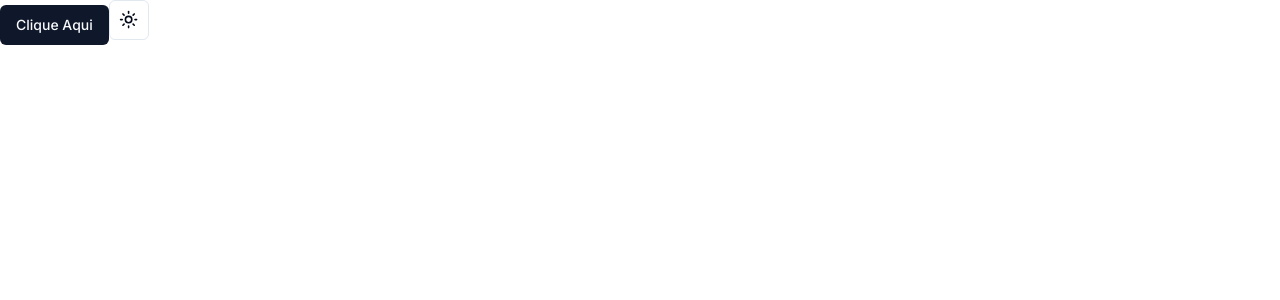
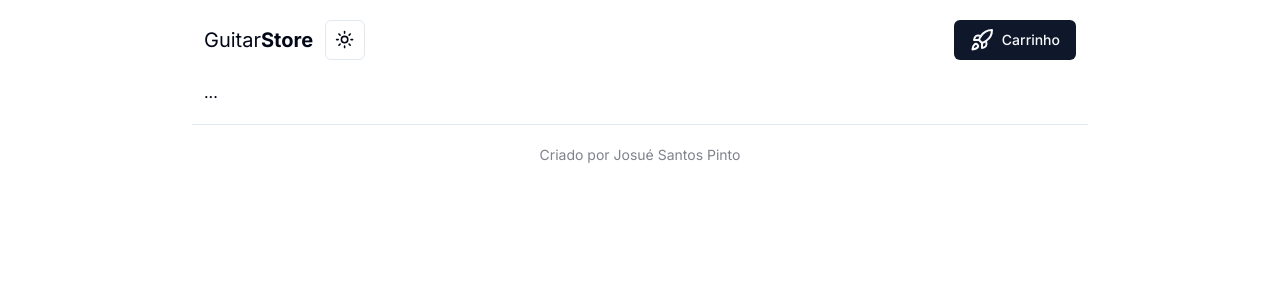
Before and after one commit to Josue-Santos-Pinto/GuitarStore-Web, a Next.js app: page / in a window 1280 px wide. Shown: the top 300 px of the page. Built offline with nearby package versions, Linux system fonts and the light colour scheme.

Commit message:
create header, footer and cart button

```diff
--- a/package.json
+++ b/package.json
@@ -9,7 +9,9 @@
     "lint": "next lint"
   },
   "dependencies": {
+    "@radix-ui/react-dialog": "^1.0.5",
     "@radix-ui/react-dropdown-menu": "^2.0.6",
+    "@radix-ui/react-separator": "^1.0.3",
     "@radix-ui/react-slot": "^1.0.2",
     "class-variance-authority": "^0.7.0",
     "clsx": "^2.1.0",
--- a/src/app/page.tsx
+++ b/src/app/page.tsx
@@ -1,11 +1,15 @@
+import { Footer } from "@/components/footer"
+import { Header } from "@/components/header"
 import { ThemeToggle } from "@/components/theme-toggle"
-import { Button } from "@/components/ui/button"
 
 const Page = () => {
   return (
-    <div>
-      <Button>Clique Aqui</Button>
-      <ThemeToggle />
+    <div className="w-full max-w-4xl m-auto">
+      <Header />
+      <div className="mx-3">
+        ...
+      </div>
+      <Footer />
     </div>
   )
 }
--- /dev/null
+++ b/src/components/cart/sidebar.tsx
@@ -0,0 +1,39 @@
+import { Sheet, SheetContent, SheetHeader, SheetTitle, SheetTrigger } from "@/components/ui/sheet"
+import { Button } from "@/components/ui/button"
+import { RocketIcon } from "lucide-react"
+import { Separator } from "@/components/ui/separator"
+
+export const CartSidebar = () => {
+    return (
+        <Sheet>
+            <SheetTrigger>
+                <Button>
+                    <RocketIcon className="mr-2" />
+                    <p>Carrinho</p>
+                </Button>
+            </SheetTrigger>
+            <SheetContent>
+                <SheetHeader>
+                    <SheetTitle>Carrinho</SheetTitle>
+                </SheetHeader>
+                <div className="flex flex-col gap-5 my-3">
+                    ...
+                </div>
+
+                <Separator className="my-4" />
+
+                <div className="flex justify-between items-center text-xs">
+                    <div>Subtotal:</div>
+                    <div>...</div>
+                </div>
+
+                <Separator className="my-4" />
+
+                <div className="text-center">
+                    <Button>Finalizar Compra</Button>
+                </div>
+
+            </SheetContent>
+        </Sheet>
+    )
+}
--- /dev/null
+++ b/src/components/footer.tsx
@@ -0,0 +1,12 @@
+import { Separator } from "@/components/ui/separator"
+
+export const Footer = () => {
+    return (
+        <footer className="mt-5">
+            <Separator />
+            <div className="my-5 text-center text-sm opacity-50">
+                Criado por Josué Santos Pinto
+            </div>
+        </footer>
+    )
+}
--- /dev/null
+++ b/src/components/header.tsx
@@ -0,0 +1,21 @@
+'use client'
+
+import { Logo } from "@/components/logo"
+import { ThemeToggle } from "@/components/theme-toggle"
+import { CartSidebar } from "@/components/cart/sidebar"
+
+export const Header = () => {
+    return (
+        <header className="flex justify-between items-center my-5 mx-3">
+
+            <div className="flex items-center gap-3">
+                <Logo />
+                <ThemeToggle />
+            </div>
+
+            <div className="flex items-center gap-3">
+                <CartSidebar />
+            </div>
+        </header>
+    )
+}
--- /dev/null
+++ b/src/components/logo.tsx
@@ -0,0 +1,5 @@
+export const Logo = () => {
+    return (
+        <div className="text-xl">Guitar<span className="font-bold ">Store</span></div>
+    )
+}
--- a/src/components/theme-toggle.tsx
+++ b/src/components/theme-toggle.tsx
@@ -1,7 +1,7 @@
 "use client"
 
 import * as React from "react"
-import { Moon, Sun } from "lucide-react"
+import { Moon, Sun, LaptopIcon } from "lucide-react"
 import { useTheme } from "next-themes"
 
 import { Button } from "@/components/ui/button"
@@ -11,7 +11,6 @@
   DropdownMenuItem,
   DropdownMenuTrigger,
 } from "@/components/ui/dropdown-menu"
-
 export function ThemeToggle() {
   const { setTheme } = useTheme()
 
@@ -26,13 +25,13 @@
       </DropdownMenuTrigger>
       <DropdownMenuContent align="end">
         <DropdownMenuItem onClick={() => setTheme("light")}>
-          Light
+          <Sun className="mx-2"/> Light
         </DropdownMenuItem>
         <DropdownMenuItem onClick={() => setTheme("dark")}>
-          Dark
+          <Moon className="mx-2" /> Dark
         </DropdownMenuItem>
         <DropdownMenuItem onClick={() => setTheme("system")}>
-          System
+          <LaptopIcon className="mx-2" /> Sistema
         </DropdownMenuItem>
       </DropdownMenuContent>
     </DropdownMenu>
--- /dev/null
+++ b/src/components/ui/separator.tsx
@@ -0,0 +1,31 @@
+"use client"
+
+import * as React from "react"
+import * as SeparatorPrimitive from "@radix-ui/react-separator"
+
+import { cn } from "@/lib/utils"
+
+const Separator = React.forwardRef<
+  React.ElementRef<typeof SeparatorPrimitive.Root>,
+  React.ComponentPropsWithoutRef<typeof SeparatorPrimitive.Root>
+>(
+  (
+    { className, orientation = "horizontal", decorative = true, ...props },
+    ref
+  ) => (
+    <SeparatorPrimitive.Root
+      ref={ref}
+      decorative={decorative}
+      orientation={orientation}
+      className={cn(
+        "shrink-0 bg-border",
+        orientation === "horizontal" ? "h-[1px] w-full" : "h-full w-[1px]",
+        className
+      )}
+      {...props}
+    />
+  )
+)
+Separator.displayName = SeparatorPrimitive.Root.displayName
+
+export { Separator }
--- /dev/null
+++ b/src/components/ui/sheet.tsx
@@ -0,0 +1,140 @@
+"use client"
+
+import * as React from "react"
+import * as SheetPrimitive from "@radix-ui/react-dialog"
+import { cva, type VariantProps } from "class-variance-authority"
+import { X } from "lucide-react"
+
+import { cn } from "@/lib/utils"
+
+const Sheet = SheetPrimitive.Root
+
+const SheetTrigger = SheetPrimitive.Trigger
+
+const SheetClose = SheetPrimitive.Close
+
+const SheetPortal = SheetPrimitive.Portal
+
+const SheetOverlay = React.forwardRef<
+  React.ElementRef<typeof SheetPrimitive.Overlay>,
+  React.ComponentPropsWithoutRef<typeof SheetPrimitive.Overlay>
+>(({ className, ...props }, ref) => (
+  <SheetPrimitive.Overlay
+    className={cn(
+      "fixed inset-0 z-50 bg-black/80  data-[state=open]:animate-in data-[state=closed]:animate-out data-[state=closed]:fade-out-0 data-[state=open]:fade-in-0",
+      className
+    )}
+    {...props}
+    ref={ref}
+  />
+))
+SheetOverlay.displayName = SheetPrimitive.Overlay.displayName
+
+const sheetVariants = cva(
+  "fixed z-50 gap-4 bg-background p-6 shadow-lg transition ease-in-out data-[state=open]:animate-in data-[state=closed]:animate-out data-[state=closed]:duration-300 data-[state=open]:duration-500",
+  {
+    variants: {
+      side: {
+        top: "inset-x-0 top-0 border-b data-[state=closed]:slide-out-to-top data-[state=open]:slide-in-from-top",
+        bottom:
+          "inset-x-0 bottom-0 border-t data-[state=closed]:slide-out-to-bottom data-[state=open]:slide-in-from-bottom",
+        left: "inset-y-0 left-0 h-full w-3/4 border-r data-[state=closed]:slide-out-to-left data-[state=open]:slide-in-from-left sm:max-w-sm",
+        right:
+          "inset-y-0 right-0 h-full w-3/4  border-l data-[state=closed]:slide-out-to-right data-[state=open]:slide-in-from-right sm:max-w-sm",
+      },
+    },
+    defaultVariants: {
+      side: "right",
+    },
+  }
+)
+
+interface SheetContentProps
+  extends React.ComponentPropsWithoutRef<typeof SheetPrimitive.Content>,
+    VariantProps<typeof sheetVariants> {}
+
+const SheetContent = React.forwardRef<
+  React.ElementRef<typeof SheetPrimitive.Content>,
+  SheetContentProps
+>(({ side = "right", className, children, ...props }, ref) => (
+  <SheetPortal>
+    <SheetOverlay />
+    <SheetPrimitive.Content
+      ref={ref}
+      className={cn(sheetVariants({ side }), className)}
+      {...props}
+    >
+      {children}
+      <SheetPrimitive.Close className="absolute right-4 top-4 rounded-sm opacity-70 ring-offset-background transition-opacity hover:opacity-100 focus:outline-none focus:ring-2 focus:ring-ring focus:ring-offset-2 disabled:pointer-events-none data-[state=open]:bg-secondary">
+        <X className="h-4 w-4" />
+        <span className="sr-only">Close</span>
+      </SheetPrimitive.Close>
+    </SheetPrimitive.Content>
+  </SheetPortal>
+))
+SheetContent.displayName = SheetPrimitive.Content.displayName
+
+const SheetHeader = ({
+  className,
+  ...props
+}: React.HTMLAttributes<HTMLDivElement>) => (
+  <div
+    className={cn(
+      "flex flex-col space-y-2 text-center sm:text-left",
+      className
+    )}
+    {...props}
+  />
+)
+SheetHeader.displayName = "SheetHeader"
+
+const SheetFooter = ({
+  className,
+  ...props
+}: React.HTMLAttributes<HTMLDivElement>) => (
+  <div
+    className={cn(
+      "flex flex-col-reverse sm:flex-row sm:justify-end sm:space-x-2",
+      className
+    )}
+    {...props}
+  />
+)
+SheetFooter.displayName = "SheetFooter"
+
+const SheetTitle = React.forwardRef<
+  React.ElementRef<typeof SheetPrimitive.Title>,
+  React.ComponentPropsWithoutRef<typeof SheetPrimitive.Title>
+>(({ className, ...props }, ref) => (
+  <SheetPrimitive.Title
+    ref={ref}
+    className={cn("text-lg font-semibold text-foreground", className)}
+    {...props}
+  />
+))
+SheetTitle.displayName = SheetPrimitive.Title.displayName
+
+const SheetDescription = React.forwardRef<
+  React.ElementRef<typeof SheetPrimitive.Description>,
+  React.ComponentPropsWithoutRef<typeof SheetPrimitive.Description>
+>(({ className, ...props }, ref) => (
+  <SheetPrimitive.Description
+    ref={ref}
+    className={cn("text-sm text-muted-foreground", className)}
+    {...props}
+  />
+))
+SheetDescription.displayName = SheetPrimitive.Description.displayName
+
+export {
+  Sheet,
+  SheetPortal,
+  SheetOverlay,
+  SheetTrigger,
+  SheetClose,
+  SheetContent,
+  SheetHeader,
+  SheetFooter,
+  SheetTitle,
+  SheetDescription,
+}
```
Also changed, not shown: 1 other file (tests, documents, lock files or other folders).
